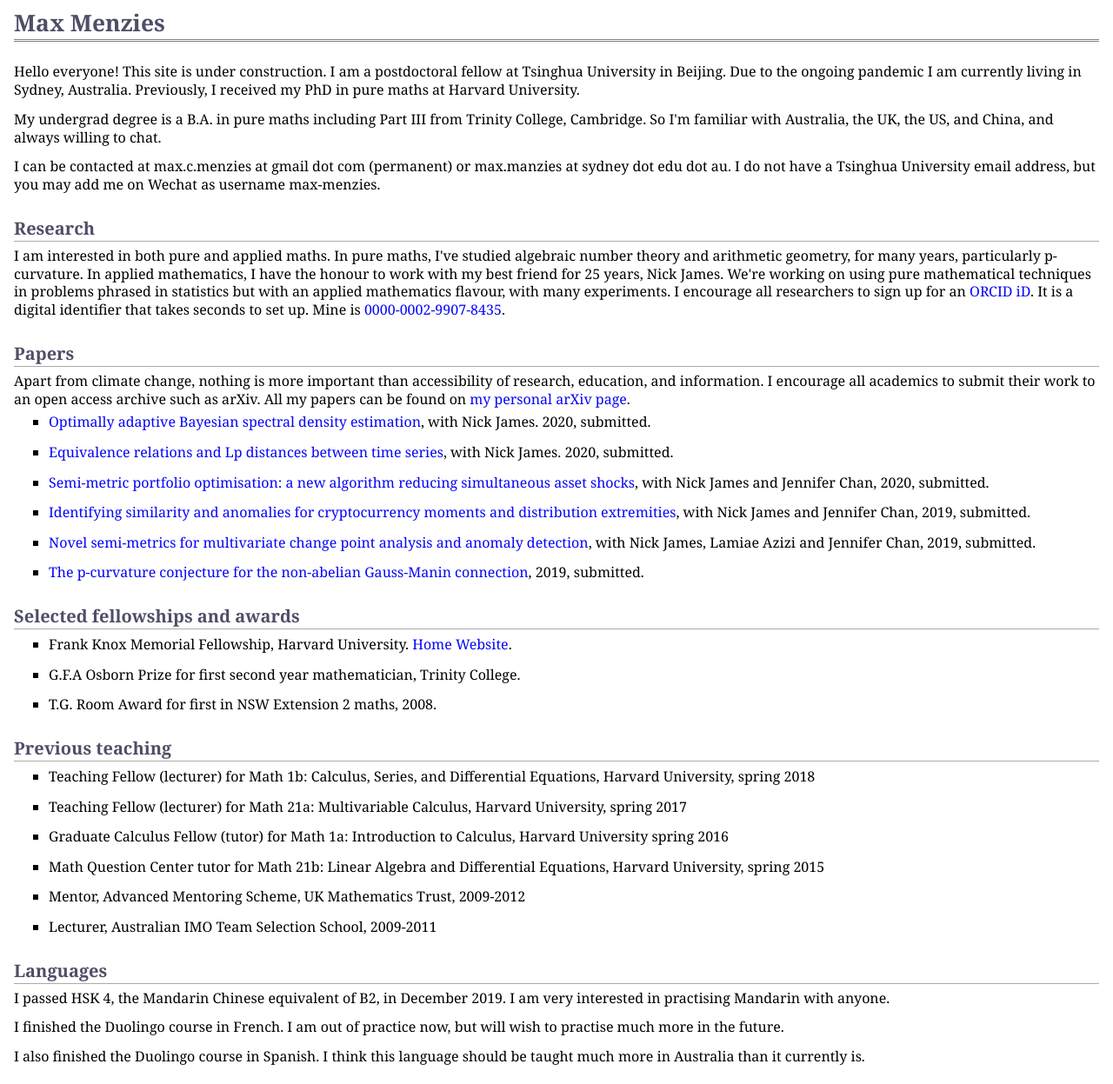
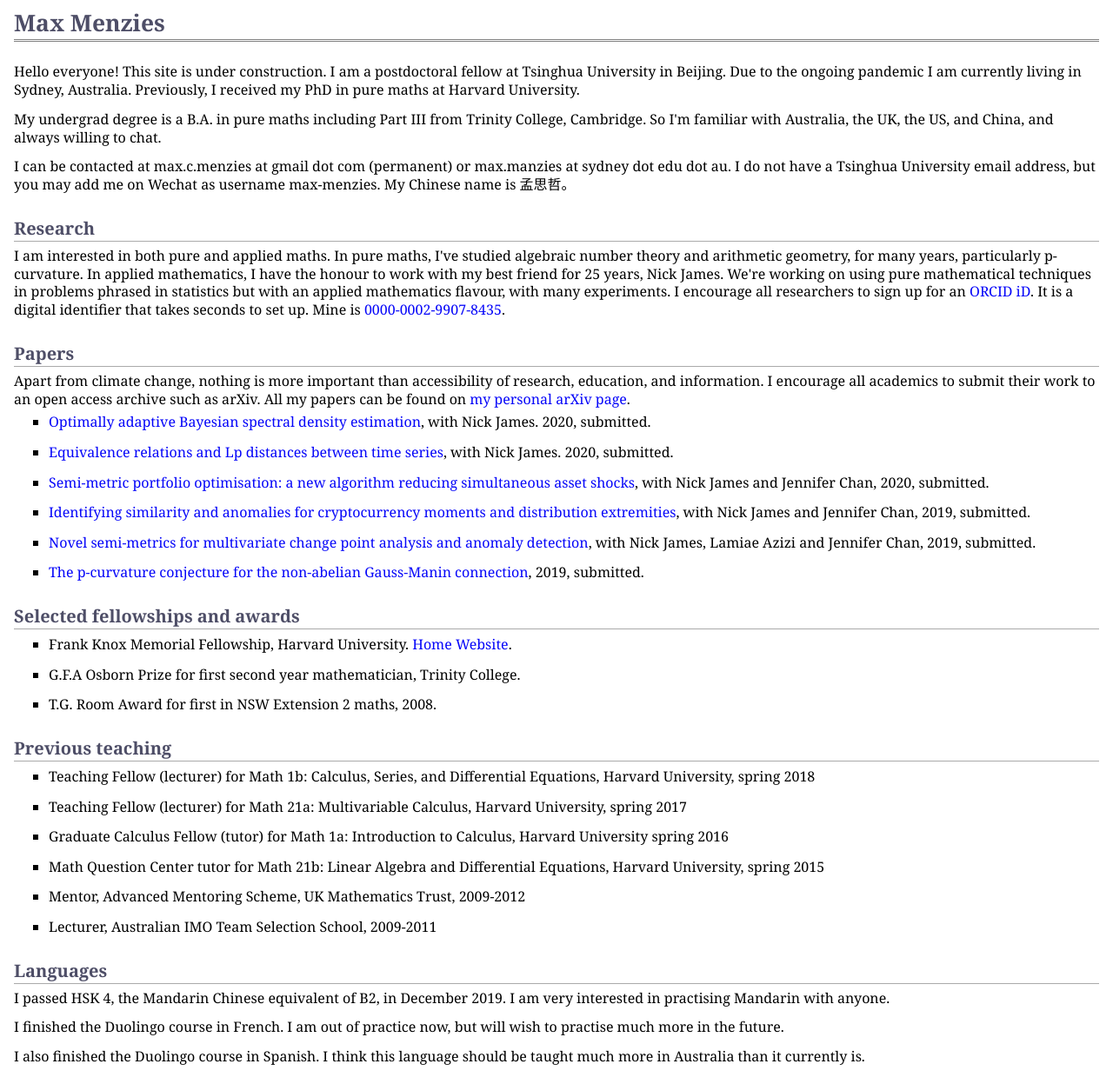
Before and after one commit to MaxMenzies/maxmenzies.com, a Jekyll site: the page index.html, which Jekyll copies as it is, in a window 1280 px wide. Shown: the whole page at 87% size. Built offline with Jekyll 4.4.1, drawn with Linux system fonts in a browser that asks for light colours.

Commit message:
Update index.html

```diff
--- a/index.html
+++ b/index.html
@@ -15,7 +15,7 @@
 <p>Hello everyone! This site is under construction. I am a postdoctoral fellow at Tsinghua University in Beijing. Due to the ongoing pandemic I am currently living in Sydney, Australia. Previously, I received my PhD in pure maths at Harvard University.
 </p>
 <p>My undergrad degree is a B.A. in pure maths including Part III from Trinity College, Cambridge. So I'm familiar with Australia, the UK, the US, and China, and always willing to chat.</p>
-<p>I can be contacted at max.c.menzies at gmail dot com (permanent) or max.manzies at sydney dot edu dot au. I do not have a Tsinghua University email address, but you may add me on Wechat as username max-menzies.</p>
+<p>I can be contacted at max.c.menzies at gmail dot com (permanent) or max.manzies at sydney dot edu dot au. I do not have a Tsinghua University email address, but you may add me on Wechat as username max-menzies. My Chinese name is 孟思哲。</p>
 <h2>Research</h2>
 <p>I am interested in both pure and applied maths. In pure maths, I've studied algebraic number theory and arithmetic geometry, for many years, particularly p-curvature. In applied mathematics, I have the honour to work with my best friend for 25 years, Nick James. We're working on using pure mathematical techniques in problems phrased in statistics but with an applied mathematics flavour, with many experiments. I encourage all researchers to sign up for an <a href="https://orcid.org">ORCID iD</a>. It is a digital identifier that takes seconds to set up. Mine is <a href="https://orcid.org/0000-0002-9907-8435.">0000-0002-9907-8435</a>.
 </p>
```
